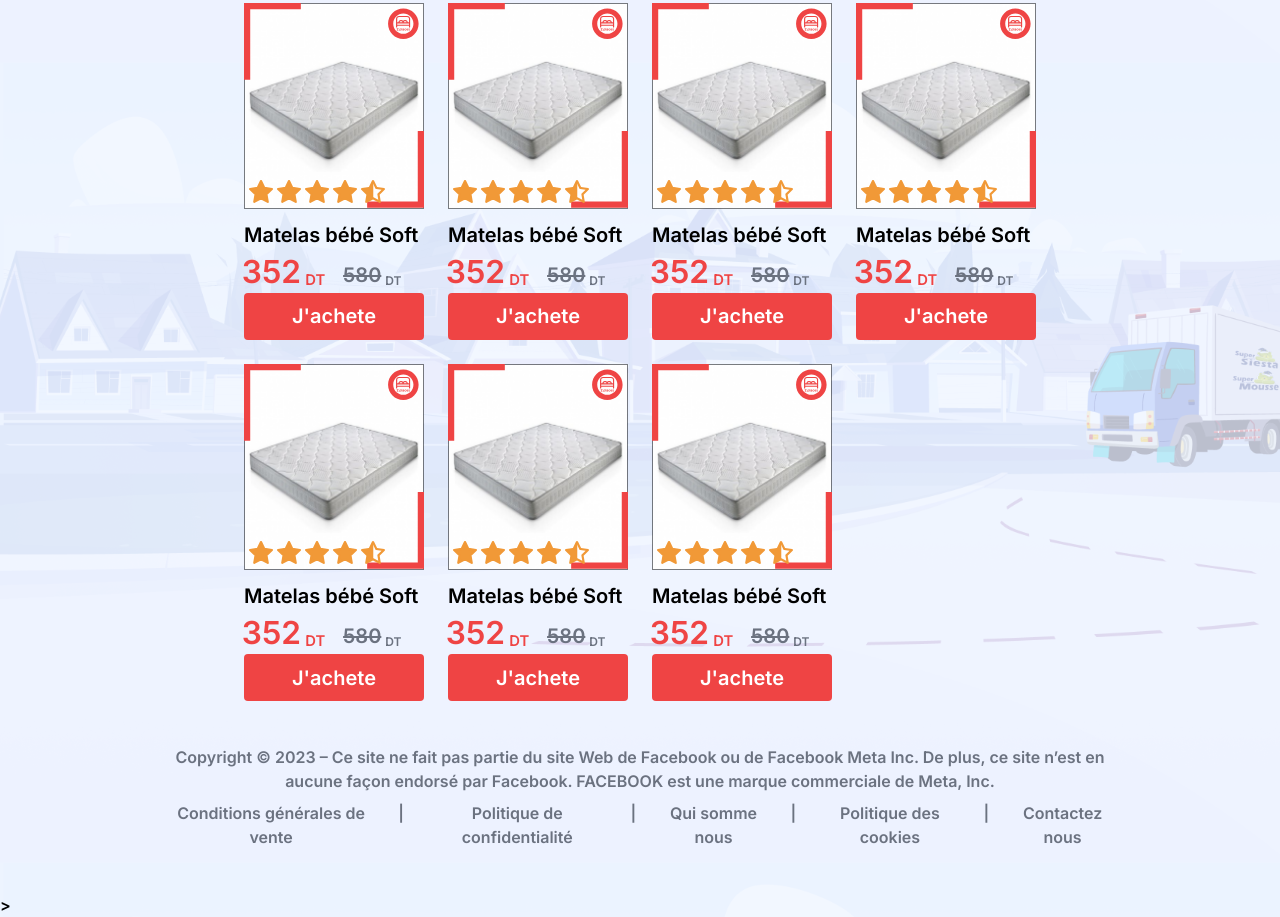
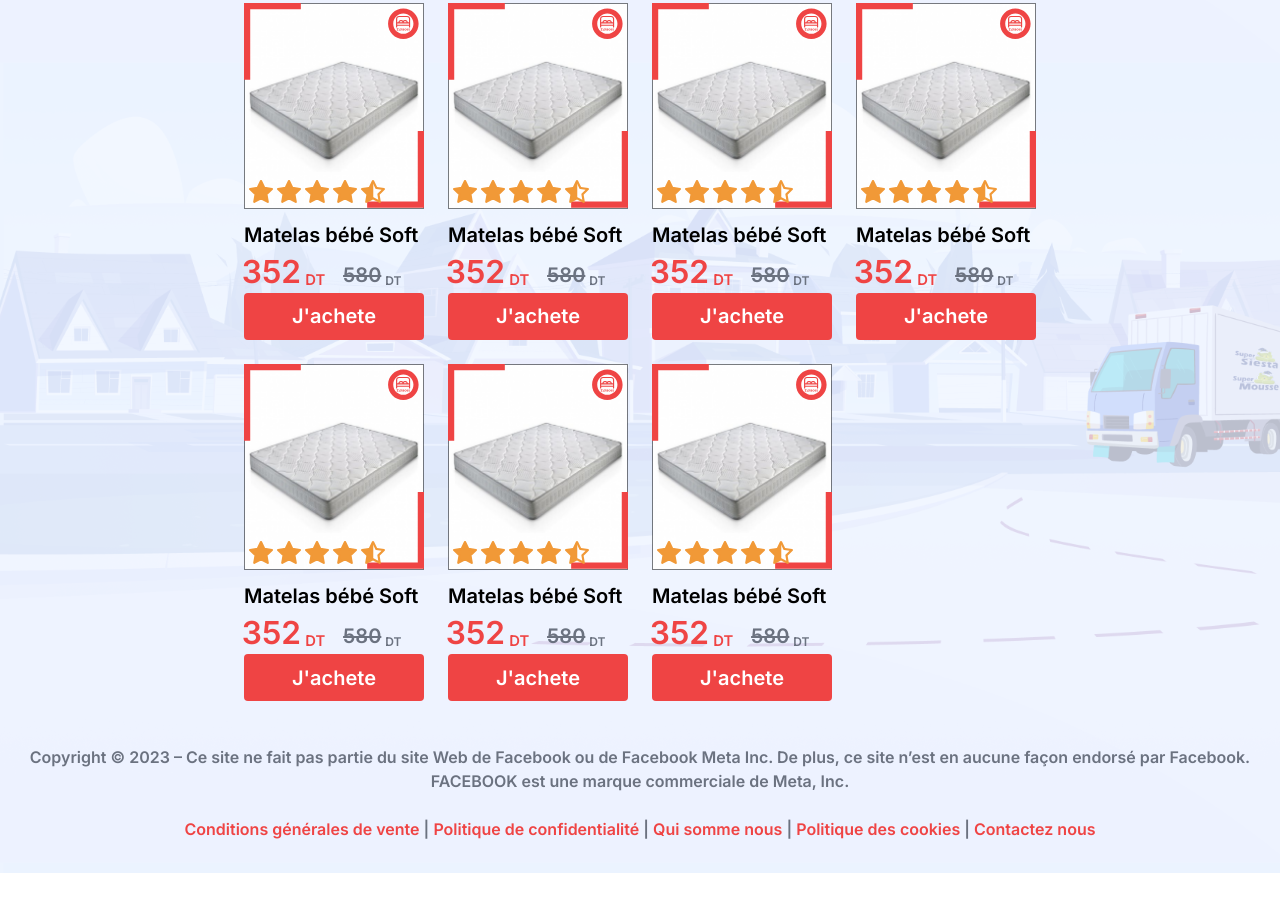
Before and after one commit to amanullahmenjli/ecommerce-spa-astro, an Astro site: page / in a window 1280 px wide. Shown: the part 3137-4054 px from the top of the page. After the commit the page ends 4010 px from the top, so only its background shows below. Built offline with nearby package versions, Linux system fonts and the light colour scheme; Astro itself is replaced by a stand-in of ours.

Commit message:
more updates

```diff
--- a/src/layouts/Footer.astro
+++ b/src/layouts/Footer.astro
@@ -1,14 +1,19 @@
-<div class="py-8 px-40 text-center text-base text-gray-500 font-normal">
-    <p class="mb-2">
+<div
+    class="py-8 px-2 text-center text-xs md:text-base text-gray-500 font-normal"
+>
+    <p>
         Copyright © 2023 – Ce site ne fait pas partie du site Web de Facebook ou
         de Facebook Meta Inc. De plus, ce site n’est en aucune façon endorsé par
         Facebook. FACEBOOK est une marque commerciale de Meta, Inc.
     </p>
-    <span class="flex flex-row justify-center gap-4">
-        <a href="#">Conditions générales de vente</a>|<a href="#"
-            >Politique de confidentialité
-        </a>|<a href="#">Qui somme nous</a>|<a href="#"
-            >Politique des cookies
-        </a>|<a href="#">Contactez nous</a>
-    </span>
-</div>>
+    <br />
+    <p>
+        <a href="#" class="text-red-500">Conditions générales de vente</a> | <a
+            class="text-red-500"
+            href="#">Politique de confidentialité</a
+        > | <a class="text-red-500" href="#">Qui somme nous</a> | <a
+            class="text-red-500"
+            href="#">Politique des cookies</a
+        > | <a class="text-red-500" href="#">Contactez nous</a>
+    </p>
+</div>
```
